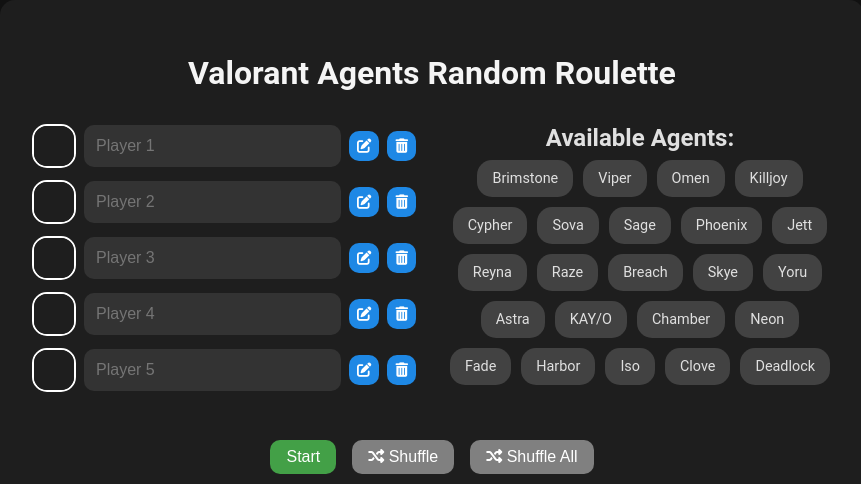
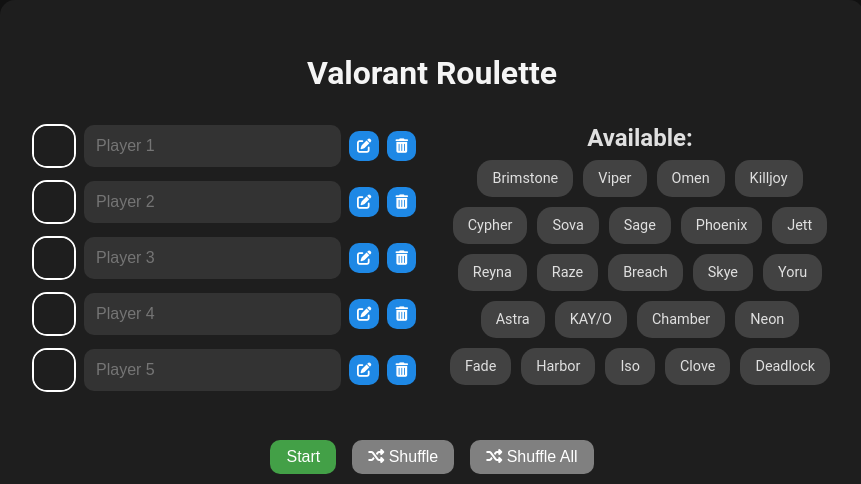
Before and after one commit to Victoroide/valorant-roulette, a website: page index.html in a window 1280 px wide. Shown: the part 101-585 px from the top of the page, without its empty margins (208-1069 px from the left). Drawn offline with Linux system fonts and the light colour scheme.

Commit message:
chore: Update page title and button labels for Valorant Roulette

```diff
--- a/index.html
+++ b/index.html
@@ -1,16 +1,16 @@
 <!DOCTYPE html>
-<html lang="en">
+<html lang="en" translate="no">
 <head>
     <meta charset="UTF-8">
     <meta name="viewport" content="width=device-width, initial-scale=1.0">
-    <title>Valorant Agents Random Roulette</title>
+    <title>Valorant Roulette</title>
     <link rel="stylesheet" href="https://cdnjs.cloudflare.com/ajax/libs/font-awesome/6.5.2/css/all.min.css">
     <link rel="stylesheet" href="styles.css">
     <link rel="icon" href="images/valorant.ico" type="image/x-icon">
 </head>
 <body>
     <div class="container">
-        <h1>Valorant Agents Random Roulette</h1>
+        <h1>Valorant Roulette</h1>
         <div class="content">
             <div class="left-content">
                 <div class="player-inputs" id="playerInputs">
@@ -48,7 +48,7 @@
             </div>
             <div class="right-content">
                 <div class="available-agents" id="availableAgentsList">
-                    <h2>Available Agents:</h2>
+                    <h2>Available:</h2>
                     <div id="agentList" class="agent-list"></div>
                 </div>
             </div>
```
